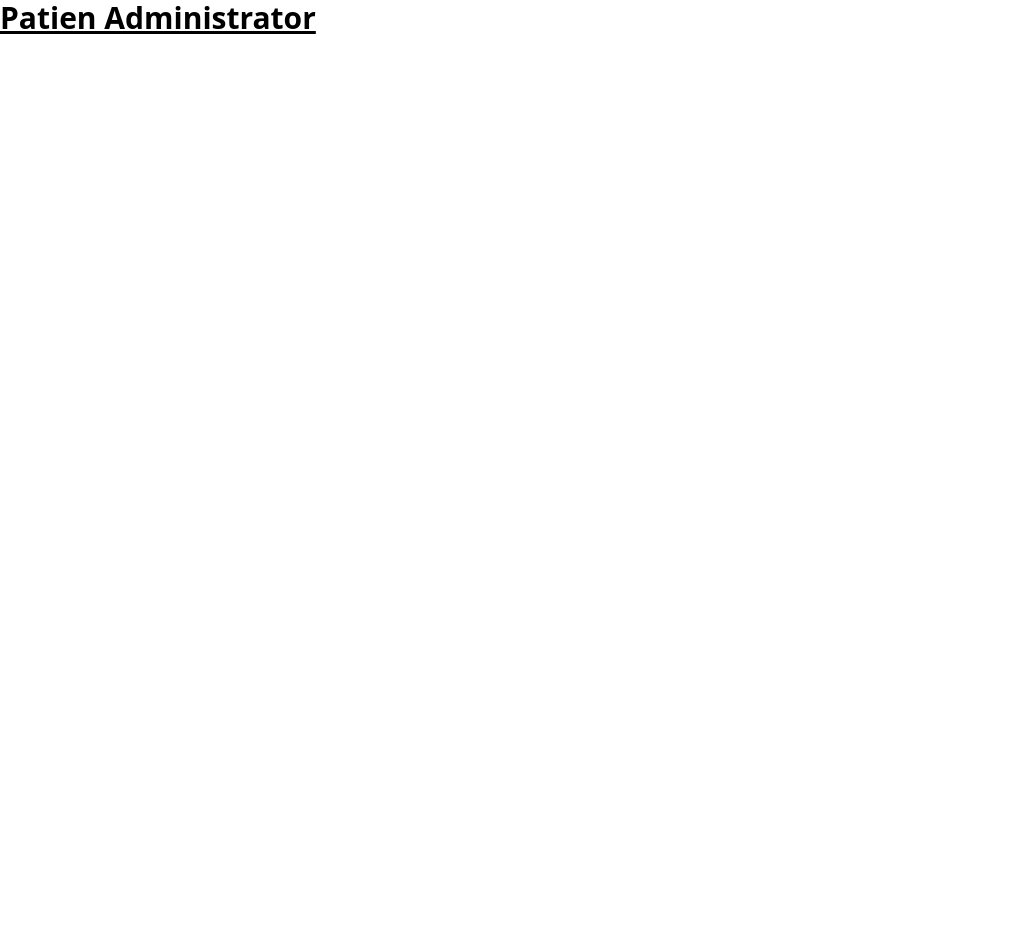
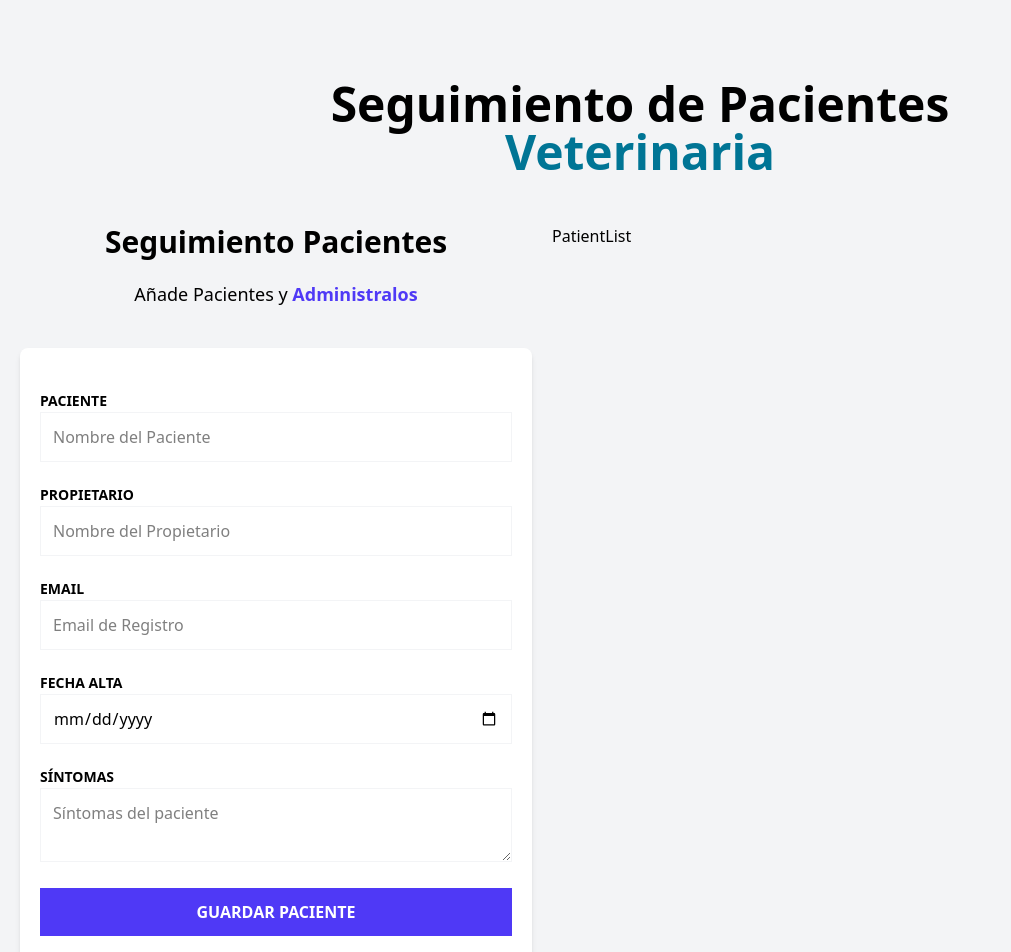
Before and after one commit to Fr3ak-Dev/patient_admin, a React (Vite) app: page / in a window 1280 px wide. Shown: the top 952 px of the page, without its empty margins (0-1011 px from the left). Before the commit the page ends 800 px from the top, so only its background shows below. Built offline with nearby package versions, Linux system fonts and the light colour scheme.

Commit message:
Add PatientForm and PatientList components with initial layout and styling

```diff
--- a/index.html
+++ b/index.html
@@ -6,7 +6,7 @@
     <meta name="viewport" content="width=device-width, initial-scale=1.0" />
     <title>Vite + React + TS + React Hook Form - Zustand - Tailwind CSS</title>
   </head>
-  <body>
+  <body class="bg-gray-100 h-screen">
     <div id="root"></div>
     <script type="module" src="/src/main.tsx"></script>
   </body>
--- a/src/App.tsx
+++ b/src/App.tsx
@@ -1,8 +1,21 @@
+import PatientForm from "./components/PatientForm"
+import PatientList from "./components/PatientList"
+
 function App() {
 
   return (
     <>
-      <h2 className="text-3xl font-bold underline">Patien Administrator</h2>
+      <div className="container mx-auto mt-20">
+        <h1 className="font-black text-5xl text-center md:w-2/3 md:mx-auto">
+          Seguimiento de Pacientes {''}
+          <span className="text-cyan-700">Veterinaria</span>
+        </h1>
+
+        <div className="mt-12 md:flex">
+          <PatientForm />
+          <PatientList />
+        </div>
+      </div>
     </>
   )
 }
--- /dev/null
+++ b/src/components/PatientForm.tsx
@@ -0,0 +1,82 @@
+export default function PatientForm() {
+
+    return (
+      <div className="md:w-1/2 lg:w-2/5 mx-5">
+          <h2 className="font-black text-3xl text-center">Seguimiento Pacientes</h2>
+
+          <p className="text-lg mt-5 text-center mb-10">
+              Añade Pacientes y {''}
+              <span className="text-indigo-600 font-bold">Administralos</span>
+          </p>
+
+          <form
+              className="bg-white shadow-md rounded-lg py-10 px-5 mb-10"
+              noValidate
+          >
+                <div className="mb-5">
+                    <label htmlFor="name" className="text-sm uppercase font-bold">
+                        Paciente
+                    </label>
+                    <input
+                        id="name"
+                        className="w-full p-3  border border-gray-100"
+                        type="text"
+                        placeholder="Nombre del Paciente"
+                    />
+                </div>
+
+                <div className="mb-5">
+                  <label htmlFor="caretaker" className="text-sm uppercase font-bold">
+                      Propietario
+                  </label>
+                  <input
+                      id="caretaker"
+                      className="w-full p-3  border border-gray-100"
+                      type="text"
+                      placeholder="Nombre del Propietario"
+                  />
+                </div>
+
+              <div className="mb-5">
+                <label htmlFor="email" className="text-sm uppercase font-bold">
+                    Email
+                </label>
+                <input
+                    id="email"
+                    className="w-full p-3  border border-gray-100"
+                    type="email"
+                    placeholder="Email de Registro"
+                />
+              </div>
+
+              <div className="mb-5">
+                  <label htmlFor="date" className="text-sm uppercase font-bold">
+                      Fecha Alta
+                  </label>
+                  <input
+                      id="date"
+                      className="w-full p-3  border border-gray-100"
+                      type="date"
+                  />
+              </div>
+
+              <div className="mb-5">
+                  <label htmlFor="symptoms" className="text-sm uppercase font-bold">
+                  Síntomas
+                  </label>
+                  <textarea
+                      id="symptoms"
+                      className="w-full p-3  border border-gray-100"
+                      placeholder="Síntomas del paciente"
+                  ></textarea>
+              </div>
+
+              <input
+                  type="submit"
+                  className="bg-indigo-600 w-full p-3 text-white uppercase font-bold hover:bg-indigo-700 cursor-pointer transition-colors"
+                  value='Guardar Paciente'
+              />
+          </form>
+      </div>
+    )
+  }
--- /dev/null
+++ b/src/components/PatientList.tsx
@@ -0,0 +1,5 @@
+export default function PatientList() {
+  return (
+    <div>PatientList</div>
+  )
+}
```
